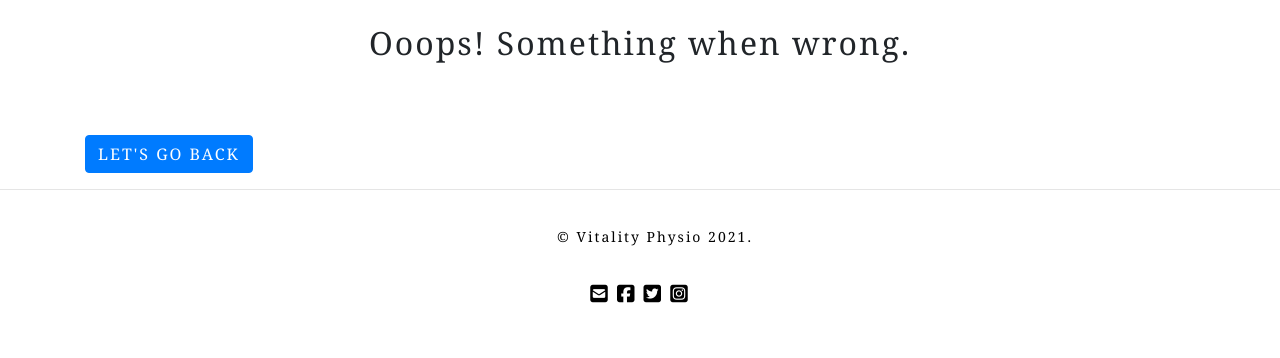
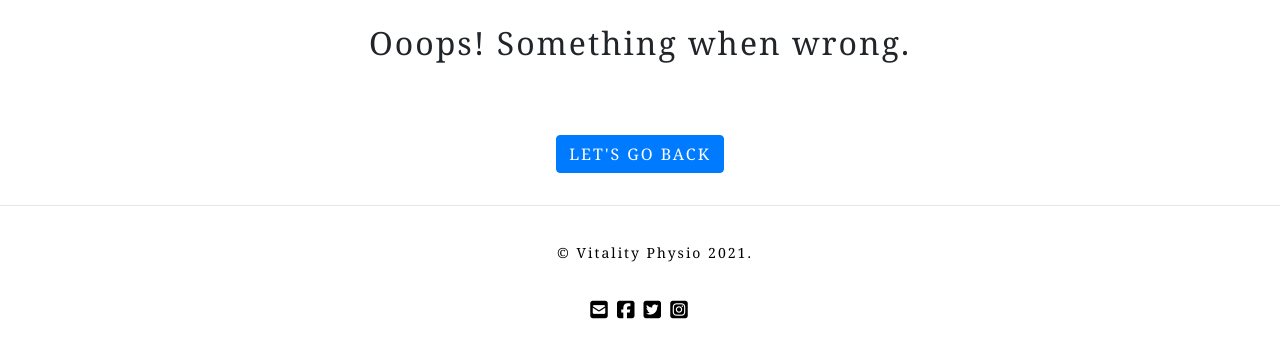
Before and after one commit to smeghen/vitality-physio, a Django app: template templates/404.html in a window 1280 px wide. Shown: the part 182-540 px from the top of that part. Run offline with Django 3.2, Linux system fonts and the light colour scheme; the template is opened without the code that fills it, so the values that code supplies are empty; the page is wider than the window, and the part outside it is not shown; some libraries are stand-ins or nearby versions.

Commit message:
Updated styling on 404.html and 500.html

```diff
--- a/templates/404.html
+++ b/templates/404.html
@@ -10,9 +10,11 @@
         <div class="row">
             <div class="col-12">
                 <h2 class="logo-font my-4 text-center">Ooops! Something when wrong.</h2>
-                <a href="{% url 'home' %}" class="btn btn-primary rounded-5 mt-5">
-                    <span class="text-uppercase">Let's go Back</span>
-                </a>
+                <p class="text-center">
+                    <a href="{% url 'home' %}" class="btn btn-primary rounded-5 mt-5">
+                        <span class="text-uppercase">Let's go Back</span>
+                    </a>
+                </p>
             </div>
         </div>
     </div>
```
Also changed, not shown: templates/500.html (+5 -4 lines).
